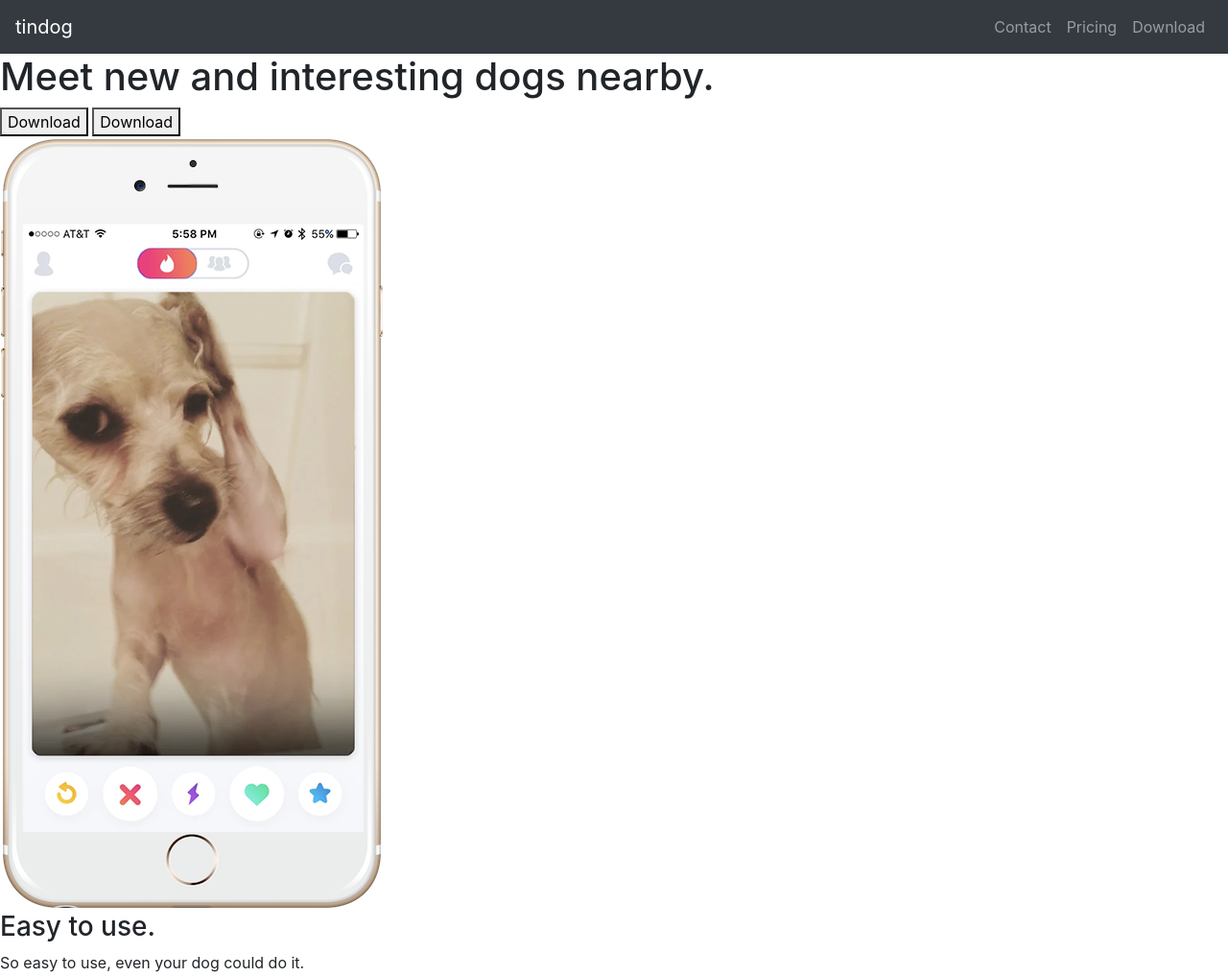
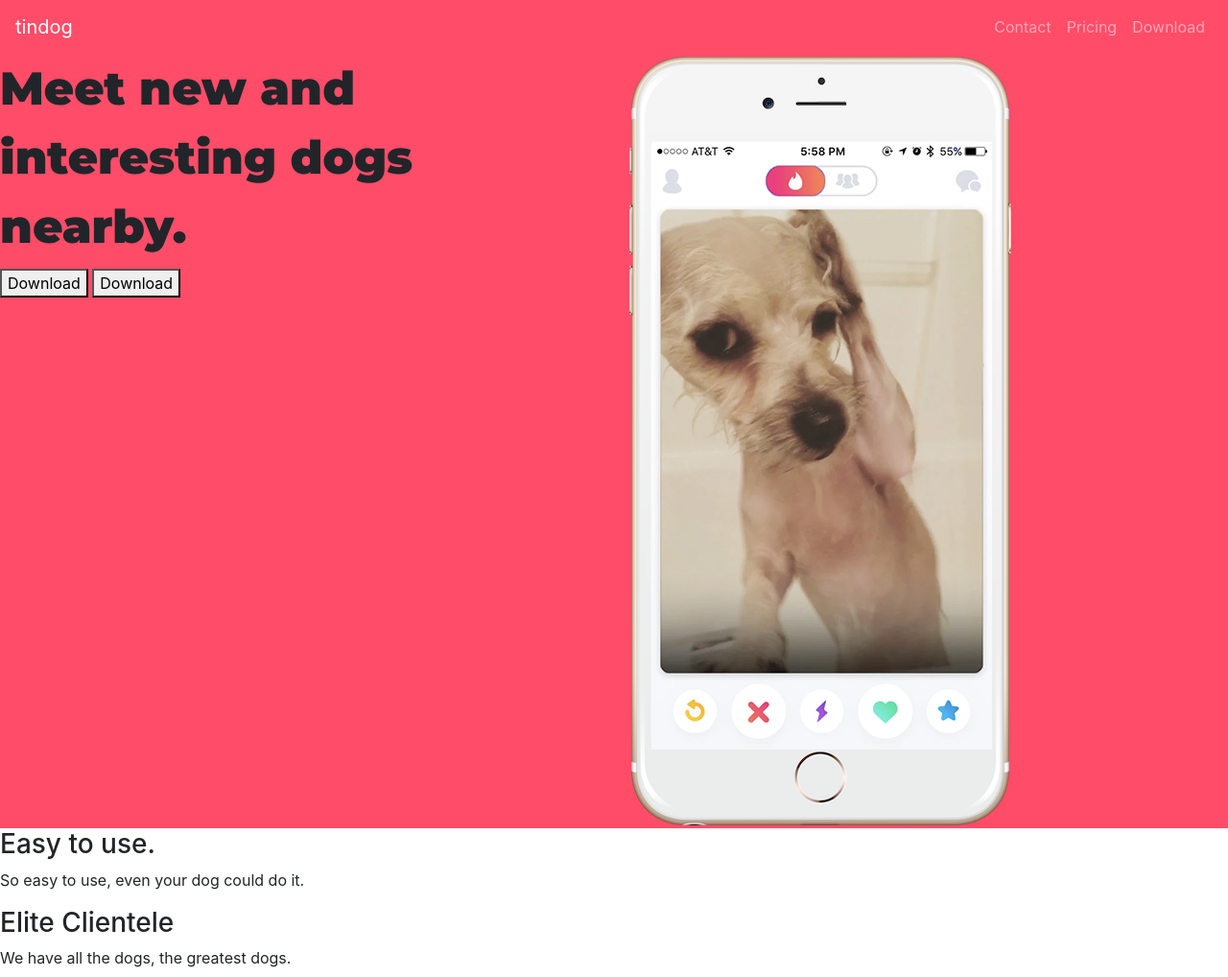
Before and after one commit to nikhilbachani/bootstrap-tindog, a plain HTML site: page index.html in a window 1280 px wide. Shown: the top 1018 px of the page at 96% size. Drawn offline with nearby package versions, Linux system fonts and the light colour scheme.

Commit message:
Added Google fonts and styled title section

```diff
--- a/css/styles.css
+++ b/css/styles.css
@@ -0,0 +1,10 @@
+h1 {
+  font-family: 'Montserrat', sans-serif;
+  font-size: 3rem; /* 48px */
+  font-weight: 900;
+  line-height: 1.5;
+}
+
+#title {
+  background-color: #ff4c68;
+}
--- a/index.html
+++ b/index.html
@@ -5,6 +5,9 @@
   <meta charset="utf-8">
   <title>TinDog</title>
 
+  <link rel="preconnect" href="https://fonts.gstatic.com">
+  <link href="https://fonts.googleapis.com/css2?family=Ubuntu:wght@300;400;700&display=swap" rel="stylesheet">
+  <link href="https://fonts.googleapis.com/css2?family=Montserrat:wght@100;400;900&display=swap" rel="stylesheet">
   <link rel="stylesheet" href="https://cdn.jsdelivr.net/npm/bootstrap@4.5.3/dist/css/bootstrap.min.css" integrity="sha384-TX8t27EcRE3e/ihU7zmQxVncDAy5uIKz4rEkgIXeMed4M0jlfIDPvg6uqKI2xXr2" crossorigin="anonymous">
   <link rel="stylesheet" href="css/styles.css">
 
@@ -18,7 +21,7 @@
   <section id="title">
 
     <!-- Nav Bar -->
-    <nav class="navbar navbar-expand-lg navbar-dark bg-dark">
+    <nav class="navbar navbar-expand-lg navbar-dark">
       <a class="navbar-brand">tindog</a>
       <button class="navbar-toggler" type="button" data-toggle="collapse" data-target="#navbarContent" aria-controls="navbarSupportedContent" aria-expanded="false" aria-label="Toggle navigation">
         <span class="navbar-toggler-icon"></span>
@@ -38,20 +41,18 @@
       </div>
     </nav>
 
-
-
-
     <!-- Title -->
 
-    <div>
+  <div class="row">
+    <div class="col-lg-6">
       <h1>Meet new and interesting dogs nearby.</h1>
       <button type="button">Download</button>
       <button type="button">Download</button>
     </div>
-    <div>
+    <div class="col-lg-6">
       <img src="images/iphone6.png" alt="iphone-mockup">
     </div>
-
+  </div>
   </section>
 
 
```
Also changed, not shown: 2 other files.
